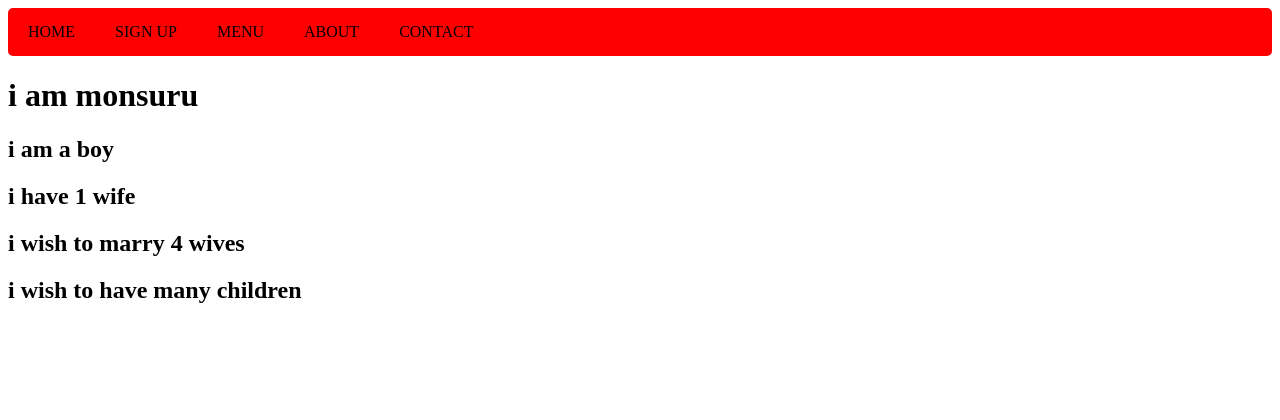
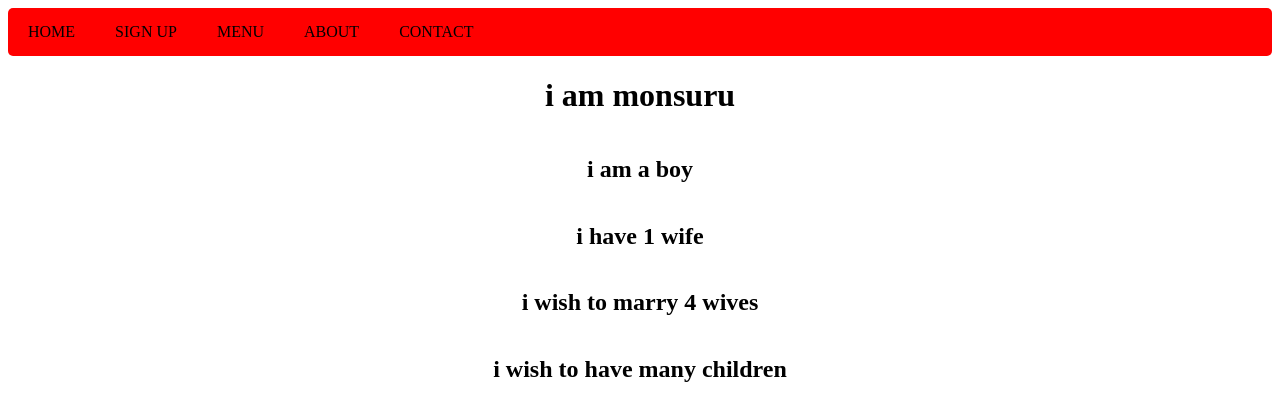
Before and after one commit to JimohMonsur/monsurGitLearning, a plain HTML site: page index.html in a window 1280 px wide. Drawn offline with Linux system fonts and the light colour scheme.

Commit message:
i commit this

```diff
--- a/style.css
+++ b/style.css
@@ -23,3 +23,9 @@
 .navbar li a:hover{
   background-color: white;
 }
+
+.monsuru{
+  display: flex;
+  align-items: center;
+  flex-direction: column;
+}
```
